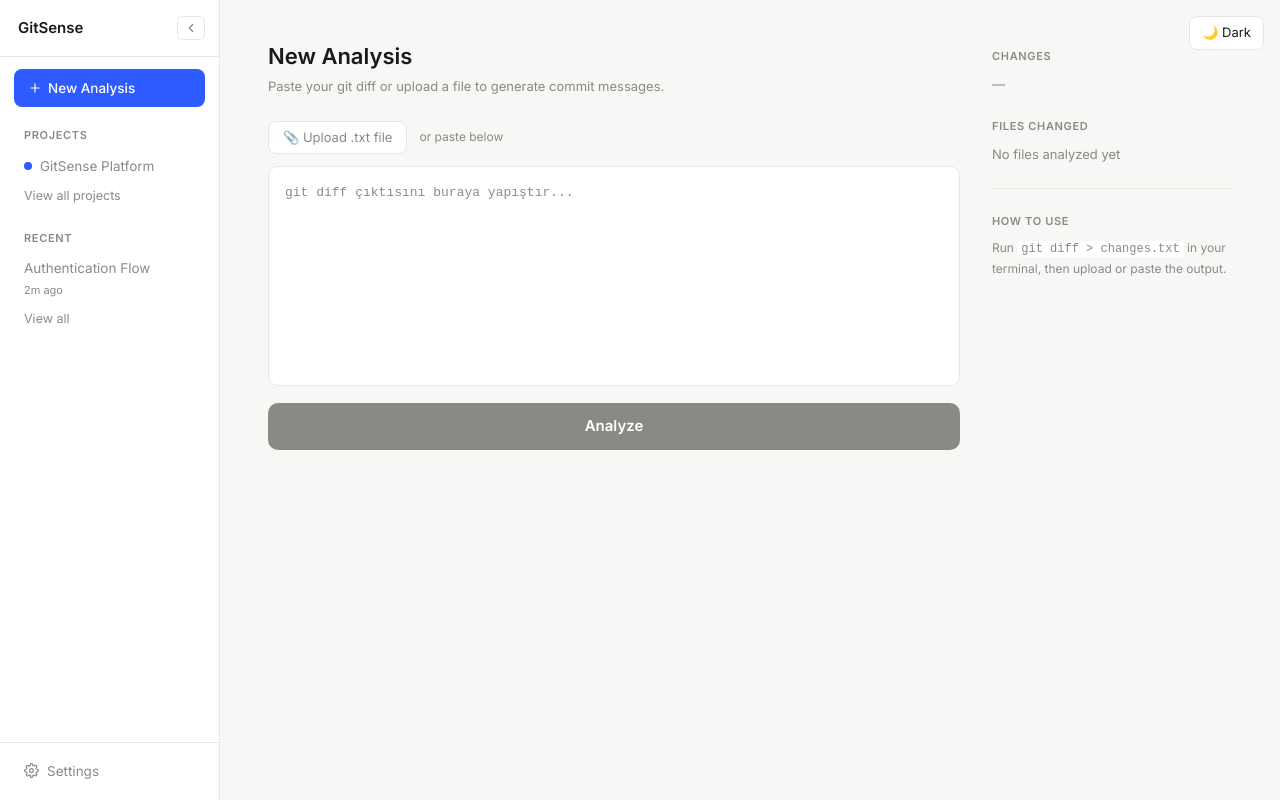
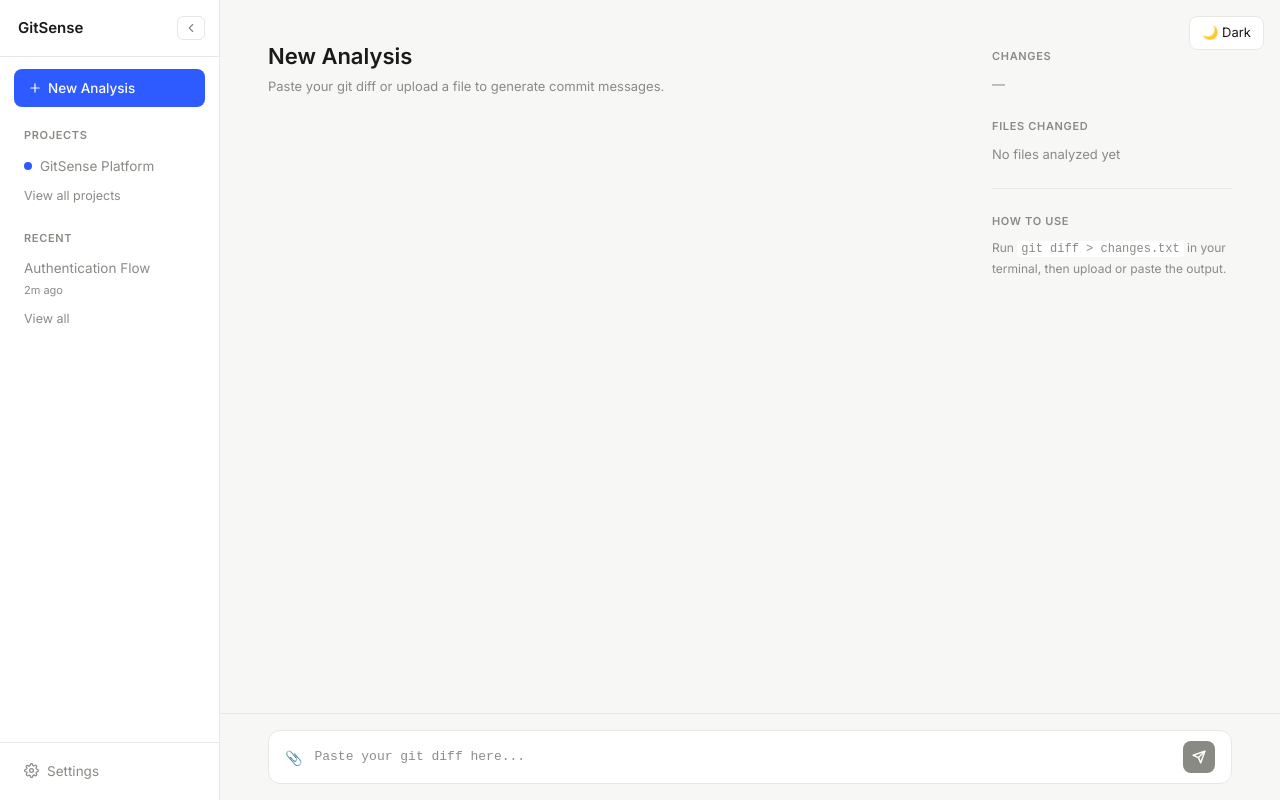
Before and after one commit to ebubekirkarakurt/gitsense-ai, a Next.js app in the folder frontend/: page / in a window 1280 px wide. Built offline with nearby package versions, Linux system fonts and the light colour scheme.

Commit message:
feat(frontend): redesign UI to match reference design

```diff
--- a/frontend/src/app/page.tsx
+++ b/frontend/src/app/page.tsx
@@ -5,7 +5,9 @@ import { DiffViewer } from "@/components/DiffViewer";
 
 export default function Home() {
   const [diff, setDiff] = useState("");
-  const [suggestions, setSuggestions] = useState<string[]>([]);
+  const [suggestions, setSuggestions] = useState<
+    { message: string; description: string }[]
+  >([]);
   const [loading, setLoading] = useState(false);
   const [copiedIndex, setCopiedIndex] = useState<number | null>(null);
   const [error, setError] = useState<string | null>(null);
@@ -34,7 +36,7 @@ export default function Home() {
           method: "POST",
           headers: { "Content-Type": "application/json" },
           body: JSON.stringify({ diff }),
-        }
+        },
       );
 
       if (!response.ok) throw new Error("Sunucu hatası.");
@@ -43,31 +45,93 @@ export default function Home() {
       setSuggestions(data.suggestions || []);
       setStats(data.stats || null);
     } catch {
-      setError("Bir hata oluştu. Backend uyuyor olabilir, 30 saniye sonra tekrar dene.");
+      setError(
+        "Bir hata oluştu. Backend uyuyor olabilir, 30 saniye sonra tekrar dene.",
+      );
     } finally {
       setLoading(false);
     }
   };
 
   return (
-    <main style={{ flex: 1, display: "flex", gap: 32, padding: "40px 48px" }}>
-
-      {/* Sol — ana içerik */}
+    <div
+      style={{
+        flex: 1,
+        display: "flex",
+        flexDirection: "column",
+        height: "100vh",
+      }}
+    >
+      {/* Ana içerik — scroll edilebilir */}
+      <div
+        style={{
+          flex: 1,
+          overflow: "auto",
+          display: "flex",
+          gap: 32,
+          padding: "40px 48px 120px",
+        }}
+      >
+        {/* Sol */}
         <div style={{ flex: 1, minWidth: 0 }}>
-
           {/* Başlık */}
-        <div style={{ marginBottom: 24 }}>
-          <h1 style={{ fontSize: 22, fontWeight: 600, color: "var(--color-text)", marginBottom: 4 }}>
+          <div
+            style={{
+              display: "flex",
+              justifyContent: "space-between",
+              alignItems: "flex-start",
+              marginBottom: 24,
+            }}
+          >
+            <div>
+              <h1
+                style={{
+                  fontSize: 22,
+                  fontWeight: 600,
+                  color: "var(--color-text)",
+                  marginBottom: 4,
+                }}
+              >
                 {stats ? "Analysis Complete" : "New Analysis"}
               </h1>
               <p style={{ color: "var(--color-muted)", fontSize: 13 }}>
-            {stats ? "Analyzed just now" : "Paste your git diff or upload a file to generate commit messages."}
+                {stats
+                  ? "Analyzed just now"
+                  : "Paste your git diff or upload a file to generate commit messages."}
               </p>
             </div>
 
-        {/* Stats bar — sadece analiz sonrası */}
+            {suggestions.length > 0 && (
+              <button
+                onClick={() => {
+                  const allCommits = suggestions
+                    .map((s) => s.message)
+                    .join("\n");
+                  navigator.clipboard.writeText(allCommits);
+                }}
+                style={{
+                  display: "flex",
+                  alignItems: "center",
+                  gap: 6,
+                  padding: "8px 14px",
+                  borderRadius: 8,
+                  border: "1px solid var(--color-border)",
+                  background: "var(--color-surface)",
+                  color: "var(--color-text)",
+                  fontSize: 13,
+                  fontWeight: 500,
+                  cursor: "pointer",
+                }}
+              >
+                Share
+              </button>
+            )}
+          </div>
+
+          {/* Stats bar */}
           {stats && (
-          <div style={{
+            <div
+              style={{
                 display: "flex",
                 gap: 24,
                 padding: "10px 16px",
@@ -77,92 +141,73 @@ export default function Home() {
                 marginBottom: 20,
                 fontSize: 13,
                 fontWeight: 600,
-          }}>
-            <span style={{ color: "var(--color-add)" }}>+{stats.additions} additions</span>
-            <span style={{ color: "var(--color-del)" }}>-{stats.deletions} deletions</span>
-            <span style={{ color: "var(--color-muted)", fontWeight: 400 }}>{stats.files} file{stats.files !== 1 ? "s" : ""} changed</span>
-            <span style={{ color: "var(--color-muted)", fontWeight: 400, marginLeft: "auto" }}>No breaking changes</span>
+              }}
+            >
+              <span style={{ color: "var(--color-add)" }}>
+                +{stats.additions} additions
+              </span>
+              <span style={{ color: "var(--color-del)" }}>
+                -{stats.deletions} deletions
+              </span>
+              <span style={{ color: "var(--color-muted)", fontWeight: 400 }}>
+                {stats.files} file{stats.files !== 1 ? "s" : ""} changed
+              </span>
+              <span
+                style={{
+                  color: "var(--color-muted)",
+                  fontWeight: 400,
+                  marginLeft: "auto",
+                }}
+              >
+                No breaking changes
+              </span>
             </div>
           )}
 
-        {/* Dosya yükleme */}
-        <div style={{ display: "flex", alignItems: "center", gap: 12, marginBottom: 12 }}>
-          <label
-            htmlFor="file-upload"
+          {diff && (
+            <div style={{ marginBottom: 12 }}>
+              <div
                 style={{
-              display: "inline-flex",
+                  display: "flex",
+                  justifyContent: "space-between",
                   alignItems: "center",
-              gap: 6,
-              padding: "6px 14px",
-              borderRadius: 8,
-              border: "1px solid var(--color-border)",
-              background: "var(--color-surface)",
-              color: "var(--color-muted)",
-              fontSize: 13,
-              cursor: "pointer",
+                  marginBottom: 10,
                 }}
               >
-            📎 Upload .txt file
-          </label>
-          <input
-            id="file-upload"
-            type="file"
-            accept=".txt"
-            style={{ display: "none" }}
-            onChange={(e) => {
-              const file = e.target.files?.[0];
-              if (!file) return;
-              const reader = new FileReader();
-              reader.onload = (event) => setDiff(event.target?.result as string);
-              reader.readAsText(file);
+                <h2
+                  style={{
+                    fontSize: 15,
+                    fontWeight: 600,
+                    color: "var(--color-text)",
                   }}
-          />
-          <span style={{ fontSize: 12, color: "var(--color-muted)" }}>or paste below</span>
-        </div>
-
-        {/* Diff viewer veya textarea */}
-        {diff ? (
-          <div style={{ marginBottom: 12 }}>
-            <DiffViewer diff={diff} />
+                >
+                  Git Diff
+                </h2>
                 <button
-              onClick={() => { setDiff(""); setSuggestions([]); setStats(null); }}
+                  onClick={() => {
+                    setDiff("");
+                    setSuggestions([]);
+                    setStats(null);
+                  }}
                   style={{
                     background: "none",
                     border: "none",
                     fontSize: 12,
                     color: "var(--color-muted)",
                     cursor: "pointer",
-                padding: "4px 0",
                   }}
                 >
                   ✕ Clear
                 </button>
               </div>
-        ) : (
-          <textarea
-            value={diff}
-            onChange={(e) => setDiff(e.target.value)}
-            placeholder="git diff çıktısını buraya yapıştır..."
-            style={{
-              width: "100%",
-              height: 220,
-              background: "var(--color-surface)",
-              border: "1px solid var(--color-border)",
-              borderRadius: 10,
-              padding: 16,
-              fontSize: 13,
-              fontFamily: "monospace",
-              color: "var(--color-text)",
-              resize: "none",
-              outline: "none",
-              marginBottom: 12,
-            }}
-          />
+              <DiffViewer diff={diff} />
+            </div>
           )}
 
-        {/* Hata mesajı */}
+          {/* Hata */}
           {error && (
-          <div style={{
+            <div
+              style={{
                 background: "var(--color-del-bg)",
                 border: "1px solid var(--color-del)",
                 borderRadius: 10,
@@ -170,62 +215,38 @@ export default function Home() {
                 marginBottom: 16,
                 fontSize: 13,
                 color: "var(--color-del)",
-          }}>
+              }}
+            >
               ⚠️ {error}
             </div>
           )}
 
-        {/* Analyze butonu */}
-        <button
-          onClick={handleSubmit}
-          disabled={loading || !diff}
-          style={{
-            width: "100%",
-            background: loading || !diff ? "var(--color-muted)" : "var(--color-accent)",
-            color: "#fff",
-            border: "none",
-            borderRadius: 10,
-            padding: "12px 0",
-            fontSize: 15,
-            fontWeight: 600,
-            cursor: loading || !diff ? "not-allowed" : "pointer",
-            marginBottom: 32,
-            transition: "opacity 0.15s",
-            display: "flex",
-            alignItems: "center",
-            justifyContent: "center",
-            gap: 8,
-          }}
-        >
-          {loading && (
-            <span style={{
-              width: 16,
-              height: 16,
-              border: "2px solid rgba(255,255,255,0.3)",
-              borderTop: "2px solid #fff",
-              borderRadius: "50%",
-              display: "inline-block",
-              animation: "spin 0.8s linear infinite",
-            }} />
-          )}
-          {loading ? "Analyzing..." : "Analyze"}
-        </button>
-
           {/* Commit önerileri */}
           {suggestions.length > 0 && (
             <div>
-            <p style={{
+              <p
+                style={{
                   fontSize: 13,
                   fontWeight: 600,
                   color: "var(--color-text)",
                   marginBottom: 4,
-            }}>
+                }}
+              >
                 AI Commit Suggestions
               </p>
-            <p style={{ fontSize: 12, color: "var(--color-muted)", marginBottom: 16 }}>
-              Based on your changes, here are the best conventional commit messages.
+              <p
+                style={{
+                  fontSize: 12,
+                  color: "var(--color-muted)",
+                  marginBottom: 16,
+                }}
+              >
+                Based on your changes, here are the best conventional commit
+                messages.
               </p>
-            <div style={{ display: "flex", flexDirection: "column", gap: 10 }}>
+              <div
+                style={{ display: "flex", flexDirection: "column", gap: 10 }}
+              >
                 {suggestions.map((suggestion, index) => (
                   <div
                     key={index}
@@ -239,34 +260,72 @@ export default function Home() {
                       alignItems: "center",
                     }}
                   >
-                  <div style={{ display: "flex", alignItems: "center", gap: 12 }}>
-                    <span style={{
+                    <div
+                      style={{
+                        display: "flex",
+                        alignItems: "flex-start",
+                        gap: 12,
+                      }}
+                    >
+                      <span
+                        style={{
                           fontSize: 11,
                           fontWeight: 600,
-                      background: index === 0 ? "var(--color-accent-bg)" : "var(--color-border)",
-                      color: index === 0 ? "var(--color-accent)" : "var(--color-muted)",
+                          background:
+                            index === 0
+                              ? "var(--color-accent-bg)"
+                              : "var(--color-border)",
+                          color:
+                            index === 0
+                              ? "var(--color-accent)"
+                              : "var(--color-muted)",
                           padding: "3px 8px",
                           borderRadius: 4,
                           whiteSpace: "nowrap",
                           textTransform: "uppercase",
                           letterSpacing: "0.05em",
-                    }}>
+                          flexShrink: 0,
+                          marginTop: 2,
+                        }}
+                      >
                         {index === 0 ? "Recommended" : "Alternative"}
                       </span>
-                    <code style={{ fontSize: 13, color: "var(--color-text)", fontFamily: "monospace" }}>
-                      {suggestion}
+                      <div>
+                        <code
+                          style={{
+                            fontSize: 13,
+                            color: "var(--color-text)",
+                            fontFamily: "monospace",
+                            display: "block",
+                          }}
+                        >
+                          {suggestion.message}
                         </code>
+                        <p
+                          style={{
+                            fontSize: 12,
+                            color: "var(--color-muted)",
+                            marginTop: 4,
+                          }}
+                        >
+                          {suggestion.description}
+                        </p>
+                      </div>
                     </div>
                     <button
-                    onClick={() => handleCopy(suggestion, index)}
+                      onClick={() => handleCopy(suggestion.message, index)}
                       style={{
                         marginLeft: 16,
-                      background: copiedIndex === index ? "var(--color-accent)" : "none",
+                        background:
+                          copiedIndex === index
+                            ? "var(--color-accent)"
+                            : "none",
                         border: "1px solid var(--color-border)",
                         borderRadius: 6,
                         padding: "5px 12px",
                         fontSize: 12,
-                      color: copiedIndex === index ? "#fff" : "var(--color-muted)",
+                        color:
+                          copiedIndex === index ? "#fff" : "var(--color-muted)",
                         cursor: "pointer",
                         flexShrink: 0,
                         transition: "all 0.2s",
@@ -282,23 +341,49 @@ export default function Home() {
         </div>
 
         {/* Sağ — stats panel */}
-      <div style={{
+        <div
+          style={{
             width: 240,
             flexShrink: 0,
             display: "flex",
             flexDirection: "column",
             gap: 24,
             paddingTop: 8,
-      }}>
-
+          }}
+        >
           <div>
-          <p style={{ fontSize: 11, fontWeight: 600, color: "var(--color-muted)", textTransform: "uppercase", letterSpacing: "0.06em", marginBottom: 10 }}>
+            <p
+              style={{
+                fontSize: 11,
+                fontWeight: 600,
+                color: "var(--color-muted)",
+                textTransform: "uppercase",
+                letterSpacing: "0.06em",
+                marginBottom: 10,
+              }}
+            >
               Changes
             </p>
             {stats ? (
               <div style={{ display: "flex", flexDirection: "column", gap: 6 }}>
-              <span style={{ color: "var(--color-add)", fontWeight: 600, fontSize: 14 }}>+{stats.additions} additions</span>
-              <span style={{ color: "var(--color-del)", fontWeight: 600, fontSize: 14 }}>-{stats.deletions} deletions</span>
+                <span
+                  style={{
+                    color: "var(--color-add)",
+                    fontWeight: 600,
+                    fontSize: 14,
+                  }}
+                >
+                  +{stats.additions} additions
+                </span>
+                <span
+                  style={{
+                    color: "var(--color-del)",
+                    fontWeight: 600,
+                    fontSize: 14,
+                  }}
+                >
+                  -{stats.deletions} deletions
+                </span>
               </div>
             ) : (
               <p style={{ fontSize: 13, color: "var(--color-muted)" }}>—</p>
@@ -306,13 +391,24 @@ export default function Home() {
           </div>
 
           <div>
-          <p style={{ fontSize: 11, fontWeight: 600, color: "var(--color-muted)", textTransform: "uppercase", letterSpacing: "0.06em", marginBottom: 10 }}>
+            <p
+              style={{
+                fontSize: 11,
+                fontWeight: 600,
+                color: "var(--color-muted)",
+                textTransform: "uppercase",
+                letterSpacing: "0.06em",
+                marginBottom: 10,
+              }}
+            >
               Files Changed
             </p>
             {stats ? (
               <div style={{ display: "flex", flexDirection: "column", gap: 6 }}>
                 {stats.fileNames.map((file, i) => (
-                <span key={i} style={{
+                  <span
+                    key={i}
+                    style={{
                       fontSize: 12,
                       color: "var(--color-text)",
                       fontFamily: "monospace",
@@ -323,28 +419,177 @@ export default function Home() {
                       overflow: "hidden",
                       textOverflow: "ellipsis",
                       whiteSpace: "nowrap",
-                }}>
+                    }}
+                  >
                     {file}
                   </span>
                 ))}
               </div>
             ) : (
-            <p style={{ fontSize: 13, color: "var(--color-muted)" }}>No files analyzed yet</p>
+              <p style={{ fontSize: 13, color: "var(--color-muted)" }}>
+                No files analyzed yet
+              </p>
             )}
           </div>
 
           <div style={{ borderTop: "1px solid var(--color-border)" }} />
 
           <div>
-          <p style={{ fontSize: 11, fontWeight: 600, color: "var(--color-muted)", textTransform: "uppercase", letterSpacing: "0.06em", marginBottom: 8 }}>
+            <p
+              style={{
+                fontSize: 11,
+                fontWeight: 600,
+                color: "var(--color-muted)",
+                textTransform: "uppercase",
+                letterSpacing: "0.06em",
+                marginBottom: 8,
+              }}
+            >
               How to use
             </p>
-          <p style={{ fontSize: 12, color: "var(--color-muted)", lineHeight: 1.6 }}>
-            Run <code style={{ fontFamily: "monospace", background: "var(--color-surface)", padding: "1px 4px", borderRadius: 4 }}>git diff &gt; changes.txt</code> in your terminal, then upload or paste the output.
+            <p
+              style={{
+                fontSize: 12,
+                color: "var(--color-muted)",
+                lineHeight: 1.6,
+              }}
+            >
+              Run{" "}
+              <code
+                style={{
+                  fontFamily: "monospace",
+                  background: "var(--color-surface)",
+                  padding: "1px 4px",
+                  borderRadius: 4,
+                }}
+              >
+                git diff &gt; changes.txt
+              </code>{" "}
+              in your terminal, then upload or paste the output.
             </p>
           </div>
+        </div>
+      </div>
 
+      {/* Alt sabit input */}
+      <div
+        style={{
+          position: "fixed",
+          bottom: 0,
+          left: 220,
+          right: 0,
+          padding: "16px 48px",
+          background: "var(--color-bg)",
+          borderTop: "1px solid var(--color-border)",
+        }}
+      >
+        <div
+          style={{
+            display: "flex",
+            alignItems: "center",
+            gap: 12,
+            background: "var(--color-surface)",
+            border: "1px solid var(--color-border)",
+            borderRadius: 12,
+            padding: "10px 16px",
+          }}
+        >
+          {/* Dosya yükleme */}
+          <label
+            htmlFor="file-upload"
+            style={{
+              cursor: "pointer",
+              color: "var(--color-muted)",
+              display: "flex",
+              alignItems: "center",
+            }}
+          >
+            📎
+          </label>
+          <input
+            id="file-upload"
+            type="file"
+            accept=".txt"
+            style={{ display: "none" }}
+            onChange={(e) => {
+              const file = e.target.files?.[0];
+              if (!file) return;
+              const reader = new FileReader();
+              reader.onload = (event) =>
+                setDiff(event.target?.result as string);
+              reader.readAsText(file);
+            }}
+          />
+
+          <textarea
+            value={diff}
+            onChange={(e) => setDiff(e.target.value)}
+            placeholder="Paste your git diff here..."
+            rows={1}
+            style={{
+              flex: 1,
+              background: "none",
+              border: "none",
+              outline: "none",
+              fontSize: 13,
+              fontFamily: "monospace",
+              color: "var(--color-text)",
+              resize: "none",
+              lineHeight: 1.5,
+              maxHeight: 24,
+              overflow: "hidden",
+            }}
+          />
+
+          {/* Gönder butonu */}
+          <button
+            onClick={handleSubmit}
+            disabled={loading || !diff}
+            style={{
+              width: 32,
+              height: 32,
+              borderRadius: 8,
+              background:
+                loading || !diff ? "var(--color-muted)" : "var(--color-accent)",
+              border: "none",
+              cursor: loading || !diff ? "not-allowed" : "pointer",
+              display: "flex",
+              alignItems: "center",
+              justifyContent: "center",
+              flexShrink: 0,
+              transition: "background 0.15s",
+            }}
+          >
+            {loading ? (
+              <span
+                style={{
+                  width: 12,
+                  height: 12,
+                  border: "2px solid rgba(255,255,255,0.3)",
+                  borderTop: "2px solid #fff",
+                  borderRadius: "50%",
+                  display: "inline-block",
+                  animation: "spin 0.8s linear infinite",
+                }}
+              />
+            ) : (
+              <svg
+                width="14"
+                height="14"
+                viewBox="0 0 24 24"
+                fill="none"
+                stroke="#fff"
+                strokeWidth="2.5"
+                strokeLinecap="round"
+                strokeLinejoin="round"
+              >
+                <line x1="22" y1="2" x2="11" y2="13" />
+                <polygon points="22 2 15 22 11 13 2 9 22 2" />
+              </svg>
+            )}
+          </button>
         </div>
-    </main>
+      </div>
+    </div>
   );
 }
```
Also changed, not shown: frontend/src/components/DiffViewer.tsx (+72 -18 lines). Lines whose indentation alone changed are shown as unchanged.
